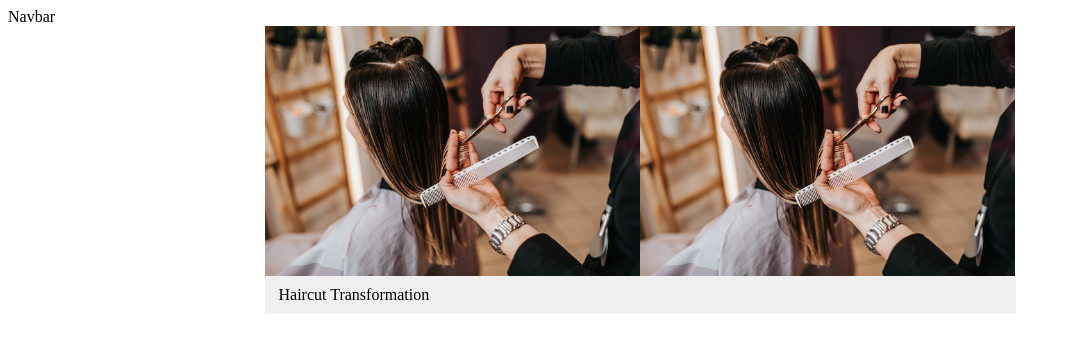
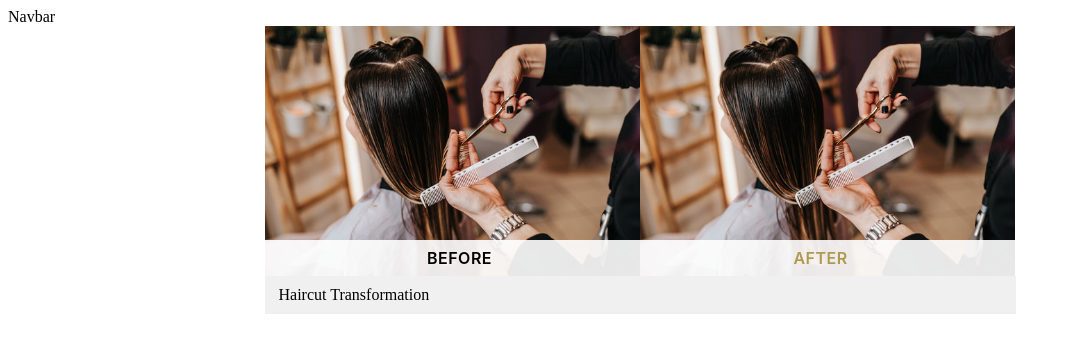
Before and after one commit to seamuscon8/Team4Hack4Impact, a Next.js app: page /before-and-after in a window 1280 px wide. Shown: the top 352 px of the page, without its empty margins (0-1071 px from the left). Built offline with nearby package versions, Linux system fonts and the light colour scheme.

Commit message:
feat: add overlay with before and after labels to BeforeAfterGallery component

```diff
--- a/src/components/gallery.module.css
+++ b/src/components/gallery.module.css
@@ -7,6 +7,7 @@
 
 .imageContainer {
   display: flex;
+  position: relative;
 }
 
 .imageContainer img {
@@ -27,3 +28,31 @@
   width: 723px;
   display: block;
 }
+
+.overlay {
+  position: absolute;
+  bottom: -10px;
+  left: 0;
+  width: 722px;
+  display: grid;
+  grid-template-columns: 1fr 1fr;
+  text-align: center;
+  padding: 8px 14px;
+  background: rgba(255, 255, 255, 0.9);
+  font-size: 1rem;
+  font-family: "Inter", sans-serif;
+  font-weight: 600;
+  z-index: 2;
+}
+
+.beforeText {
+  color: #000;
+  font-size: 1rem;
+  letter-spacing: 0.5px;
+}
+
+.afterText {
+  color: rgb(174, 154, 79);
+  font-size: 1rem;
+  letter-spacing: 0.5px;
+}
--- a/src/components/gallery.tsx
+++ b/src/components/gallery.tsx
@@ -21,6 +21,11 @@ export function BeforeAfterGallery({ beforeAfter }: BeforeAfterProps) {
   return (
     <div className={styles.galleryCard}>
       <div className={styles.imageContainer}>
+        <div className={styles.overlay}>
+          <span className={styles.beforeText}>BEFORE</span>
+          <span className={styles.afterText}>AFTER</span>
+        </div>
+
         <Image
           src={beforeAfter.before}
           alt={`${beforeAfter.name} - Before`}
@@ -36,6 +41,7 @@ export function BeforeAfterGallery({ beforeAfter }: BeforeAfterProps) {
           className={styles.image}
         />
       </div>
+
       <h2 className={styles.label}>{beforeAfter.name}</h2>
     </div>
   );
```
